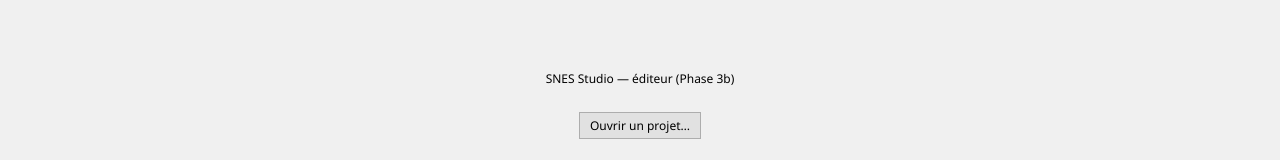
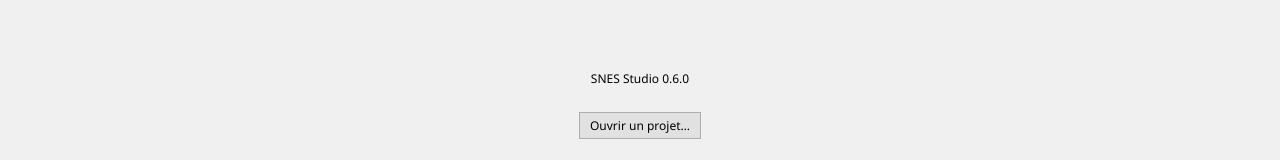
Before and after one commit to BadPitre/snes-studio, a React (Vite) app in the folder editor/: page / in a window 1280 px wide. Shown: the part 331-491 px from the top of the page. Built offline with nearby package versions, Linux system fonts and the light colour scheme.

Commit message:
Welcome screen: show the real version instead of a hand-written label
It read "SNES Studio — éditeur (Phase 3b)" — three phases and one packaged
release behind. Vite now injects the version from package.json, so the
label cannot drift again: there is nothing left to maintain by hand.

```diff
--- a/editor/src/App.tsx
+++ b/editor/src/App.tsx
@@ -1752,7 +1752,7 @@ export default function App() {
         </div>
       ) : (
         <div className="empty">
-          <p>SNES Studio — éditeur (Phase 3b)</p>
+          <p>SNES Studio {__APP_VERSION__}</p>
           <button onClick={openProject}>Ouvrir un projet…</button>
         </div>
       )}
--- /dev/null
+++ b/editor/src/vite-env.d.ts
@@ -0,0 +1,5 @@
+// Injected by vite.config.ts from package.json — the welcome screen used
+// to carry a hand-written label ("Phase 3b"), which drifted three phases
+// and one packaged release behind reality. A version nobody maintains
+// cannot go stale.
+declare const __APP_VERSION__: string;
--- a/editor/vite.config.ts
+++ b/editor/vite.config.ts
@@ -1,9 +1,12 @@
 import { defineConfig } from "vite";
 import react from "@vitejs/plugin-react";
+import pkg from "./package.json" with { type: "json" };
 
 // Vite config for Tauri: fixed port, no clearScreen (cargo logs stay visible)
 export default defineConfig({
   plugins: [react()],
+  // the single source of truth for the version shown in the app
+  define: { __APP_VERSION__: JSON.stringify(pkg.version) },
   clearScreen: false,
   server: {
     port: 1420,
```
